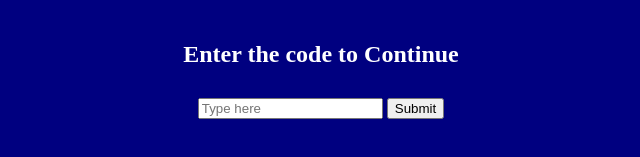
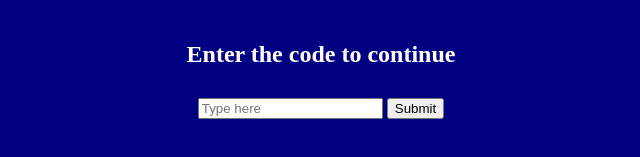
Before and after one commit to lcsreporting/bi, a plain HTML site: page index.html in a window 1280 px wide. Shown: the part 181-338 px from the top of the page, 319-959 px from the left. Drawn offline with Linux system fonts and the light colour scheme.

Commit message:
Update index.html

```diff
--- a/index.html
+++ b/index.html
@@ -23,7 +23,7 @@
 <body>
     <img src="https://assets-global.website-files.com/62b1bb4ce8cdee528011753e/62b1d6053ef2557f98c8cb23_LCS_System_OneColor-Reversed_-HALF.png" alt="LCS Logo">
 
-    <h2>Enter the code to Continue</h2>
+    <h2>Enter the code to continue</h2>
     <input type="text" id="inputBox" placeholder="Type here">
     <button onclick="checkInput()">Submit</button>
 
```
